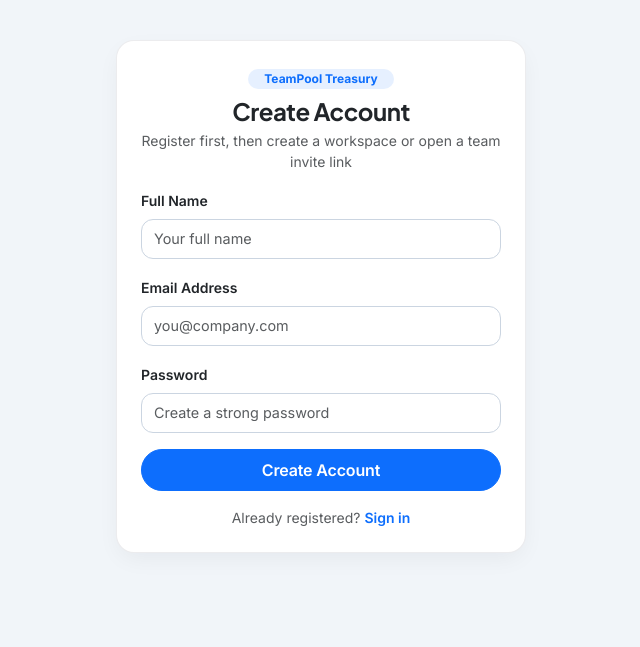
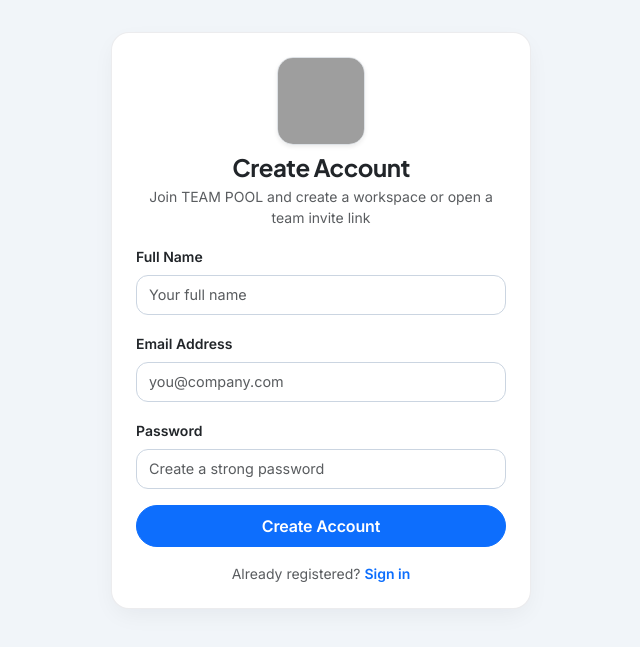
Before and after one commit to Bmk265/Tharvatha-Cheptha, a Flask app: page /register in a window 1280 px wide. Shown: the part 57-704 px from the top of the page, without its empty margins (319-959 px from the left). Run offline with Flask 3, Linux system fonts and the light colour scheme; grey boxes are pictures that could not be loaded.

Commit message:
Update register.html

```diff
--- a/templates/register.html
+++ b/templates/register.html
@@ -1,10 +1,14 @@
 {% extends "base.html" %}
 {% block content %}
-<div class="card p-4 mx-auto mt-4" style="max-width: 410px;">
+<div class="card p-4 mx-auto mt-3" style="max-width: 420px;">
   <div class="text-center mb-3">
-    <span class="badge bg-primary bg-opacity-10 text-primary px-3 py-1 rounded-pill mb-2">TeamPool Treasury</span>
+    <img src="{{ url_for('static', filename='logo.png') }}"
+         alt="TEAM POOL Logo"
+         width="88"
+         height="88"
+         class="rounded-4 object-fit-cover shadow-sm border mb-2">
     <h4 class="fw-bold mb-1">Create Account</h4>
-    <p class="text-muted small mb-0">Register first, then create a workspace or open a team invite link</p>
+    <p class="text-muted small mb-0">Join TEAM POOL and create a workspace or open a team invite link</p>
   </div>
   <form method="POST">
     <div class="mb-3">
```
